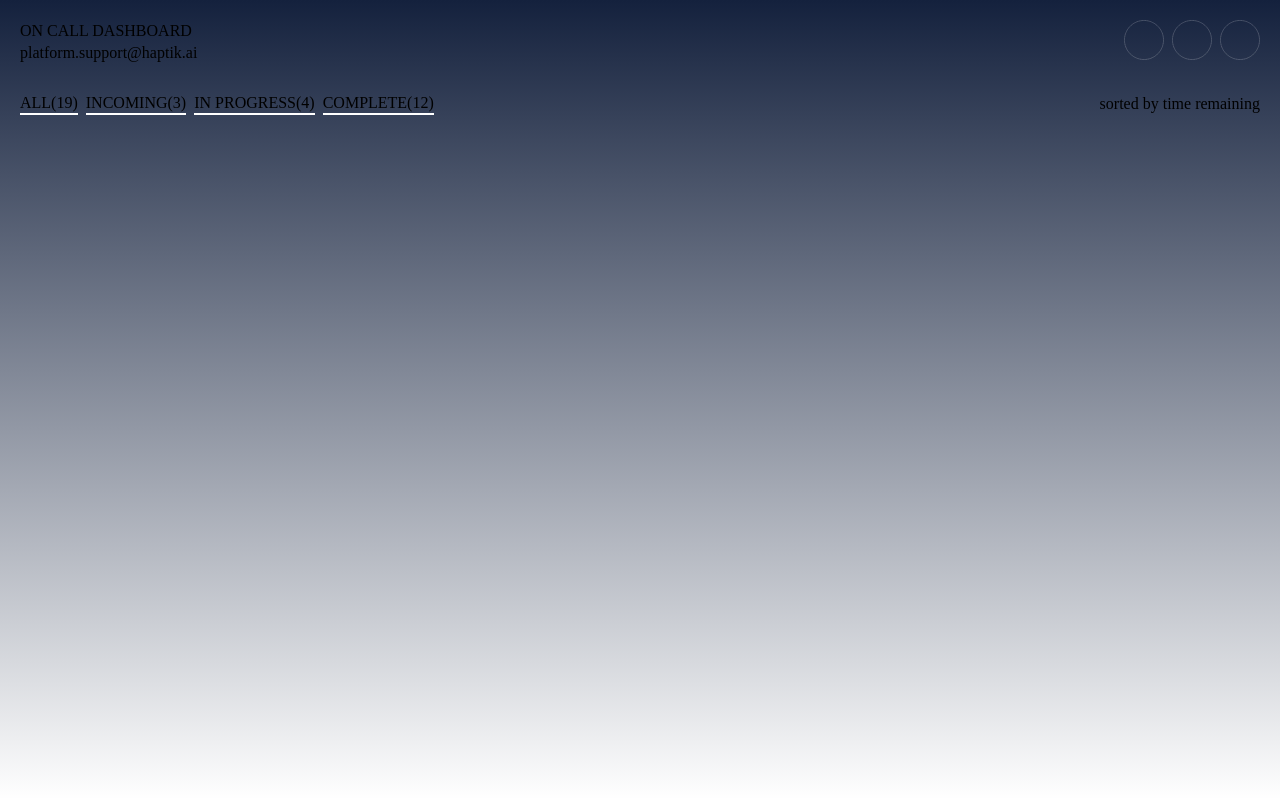
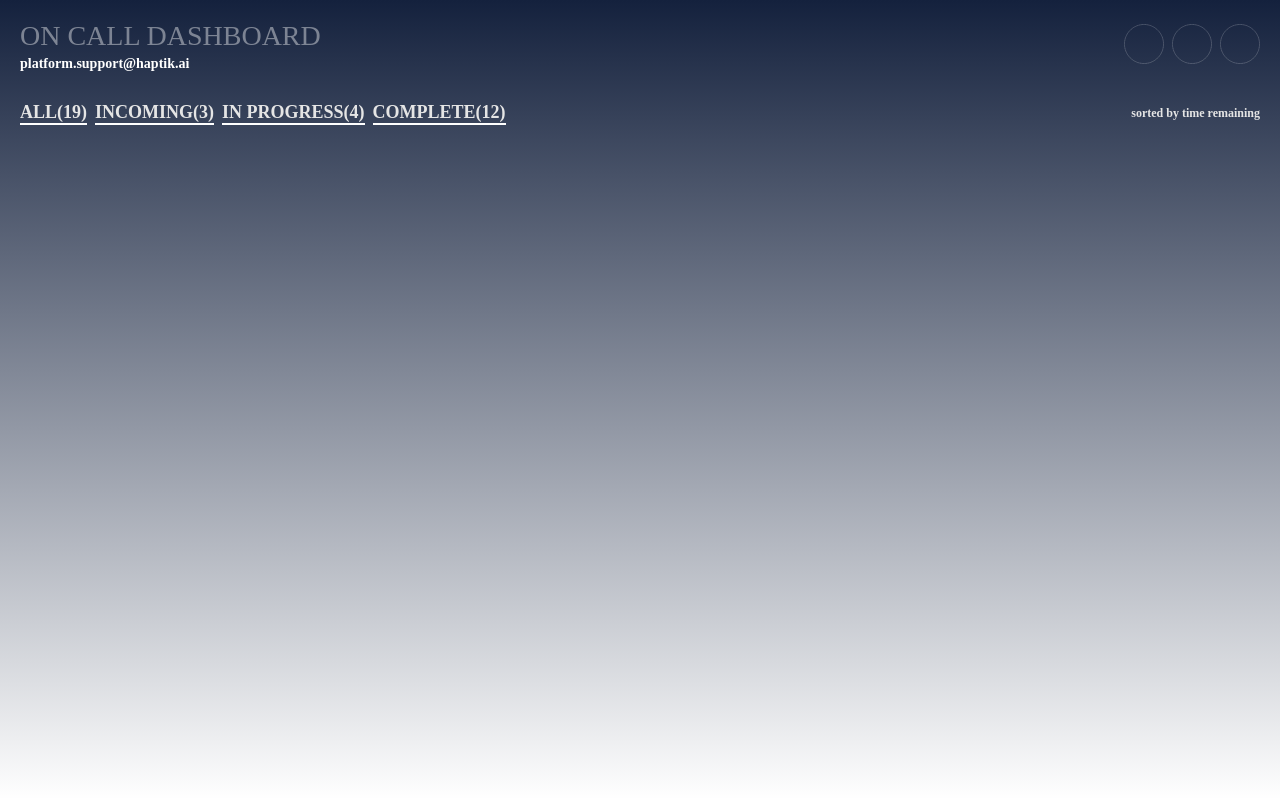
Before and after one commit to pagrawl3/gochi, a React (Create React App) app in the folder frontend/: page / in a window 1280 px wide. Built offline with nearby package versions, Linux system fonts and the light colour scheme.

Commit message:
Added css

```diff
--- a/frontend/src/components/Header/Header.scss
+++ b/frontend/src/components/Header/Header.scss
@@ -19,6 +19,26 @@
 
         &-title {
             margin-bottom: 4px;
+            opacity: 0.42;
+            font-family: AvenirNext;
+            font-size: 28px;
+            font-weight: normal;
+            font-style: normal;
+            font-stretch: normal;
+            line-height: normal;
+            letter-spacing: normal;
+            color: #ffffff;
+        }
+
+        &-subtitle {
+            font-family: AvenirNext;
+            font-size: 14px;
+            font-weight: 600;
+            font-style: normal;
+            font-stretch: normal;
+            line-height: normal;
+            letter-spacing: normal;
+            color: #ffffff;
         }
     }
 }
--- a/frontend/src/containers/Dashboard/TabBar/components/CategoryItem/CategoryItem.scss
+++ b/frontend/src/containers/Dashboard/TabBar/components/CategoryItem/CategoryItem.scss
@@ -10,4 +10,13 @@
         background-color: white;
         height: 2px;
     }
+
+    font-family: AvenirNext;
+    font-size: 18px;
+    font-weight: bold;
+    font-style: normal;
+    font-stretch: normal;
+    line-height: normal;
+    letter-spacing: normal;
+    color: #e5e5e5;
 }
--- a/frontend/src/containers/Dashboard/TabBar/components/Filter/Filter.scss
+++ b/frontend/src/containers/Dashboard/TabBar/components/Filter/Filter.scss
@@ -0,0 +1,11 @@
+.filter {
+
+    font-family: AvenirNext;
+    font-size: 12px;
+    font-weight: 600;
+    font-style: normal;
+    font-stretch: normal;
+    line-height: normal;
+    letter-spacing: normal;
+    color: #e5e5e5;
+}
```
